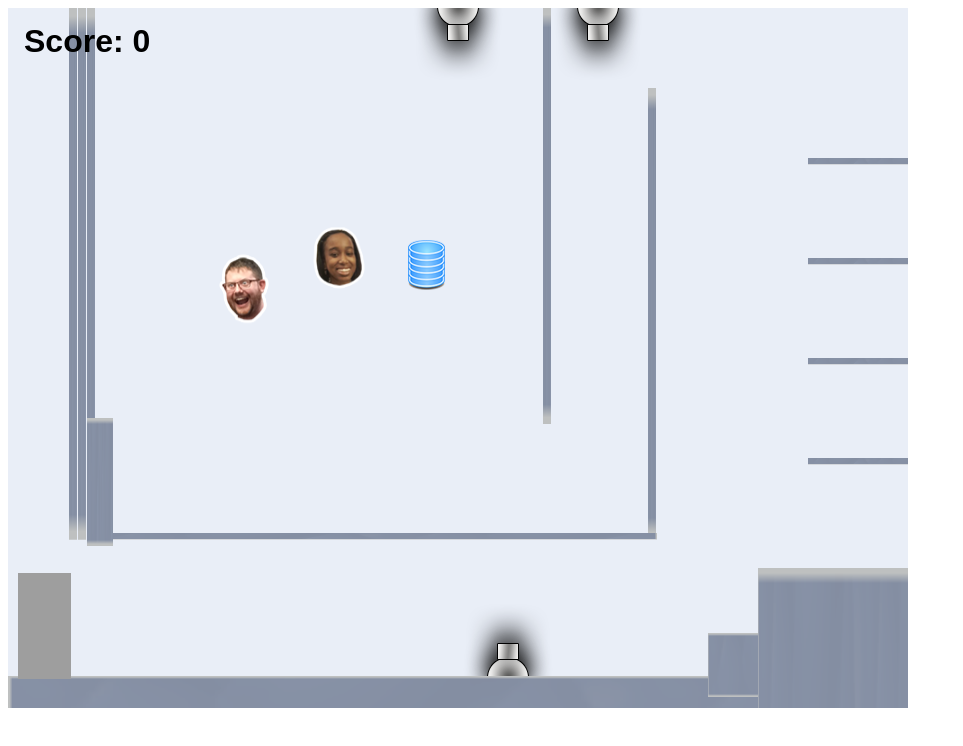
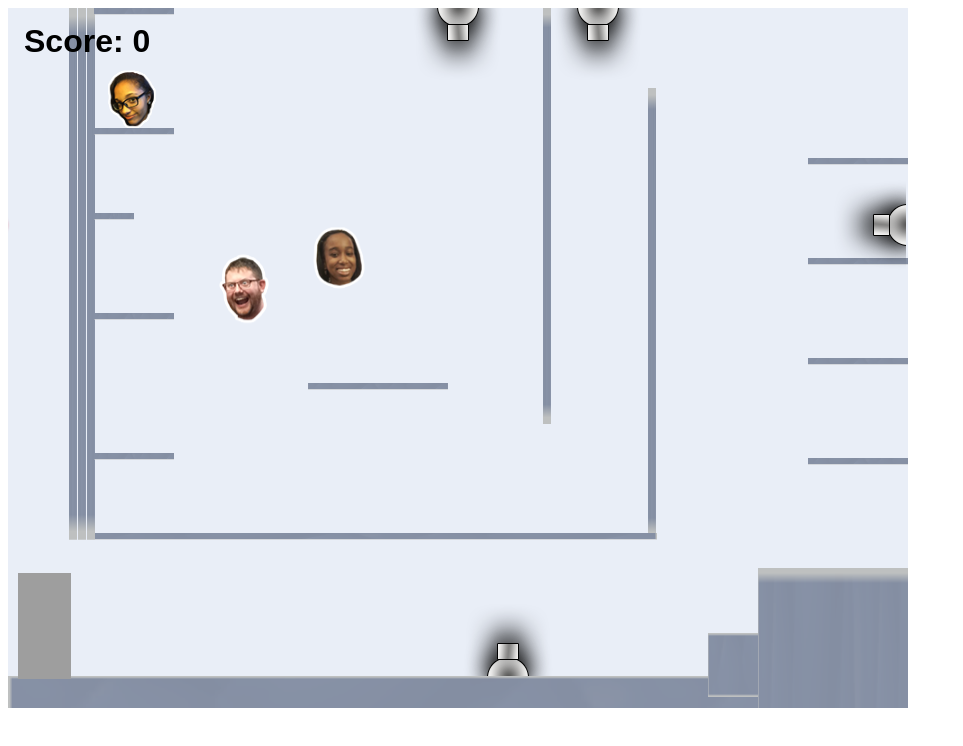
Before and after one commit to EvanStringer/EvanStringer.github.io, a website: page projects/platformer/index.html in a window 1280 px wide. Shown: the whole page, without its empty margins (0-963 px from the left). Drawn offline with Linux system fonts and the light colour scheme.

```diff
--- a/projects/platformer/js/init/cannon.js
+++ b/projects/platformer/js/init/cannon.js
@@ -23,6 +23,7 @@
         cannon.create.onTop(450);
         cannon.create.onTop(590);
         cannon.create.onBottom(500);
+        cannon.create.onRight(217);
 
 
 
--- a/projects/platformer/js/init/collectable.js
+++ b/projects/platformer/js/init/collectable.js
@@ -37,9 +37,13 @@
         // example:
         collectable.create(type.steve, 200, 170, 6, 0.7);
         collectable.create(type.grace, 300, 170, 4, 0.8);
-        collectable.create(type.db, 400, 170, 5, 0.9);
-
-
+        collectable.create(type.kennedi, 100, 0, 10, 0);
+        collectable.create(type.kennedi, 100, 0, 10, 0);
+        collectable.create(type.kennedi, 100, 0, 10, 0);
+        collectable.create(type.kennedi, 100, 0, 10, 0);
+        collectable.create(type.kennedi, 100, 0, 10, 0);
+        collectable.create(type.kennedi, 100, 0, 10, 0);
+        collectable.create(type.kennedi, 100, 0, 10, 0);
 
         // ALL YOUR CODE GOES ABOVE HERE ///////////////////////////////////////
         ////////////////////////////////////////////////////////////////////////
--- a/projects/platformer/js/init/platform.js
+++ b/projects/platformer/js/init/platform.js
@@ -47,9 +47,12 @@
         platform.create(79, 0, .02, 16.616);
         platform.create(70, 0, .02, 16.616);
         platform.create(61, 0, .02, 16.616);
-        platform.create(79, 410, .065, 4)
-
-
+        platform.create(86, 120, .2, .2);
+        platform.create(86, 445, .2, .2);
+        platform.create(300, 375, .35, .2);
+        platform.create(86, 305, .2, .2)
+        platform.create(86, 205, .1, .2)
+        platform.create(86, 0, .2, .2)
 
 
         // ALL YOUR CODE GOES ABOVE HERE ///////////////////////////////////////
```
Also changed, not shown: portfolio.html (+8 -8 lines).
